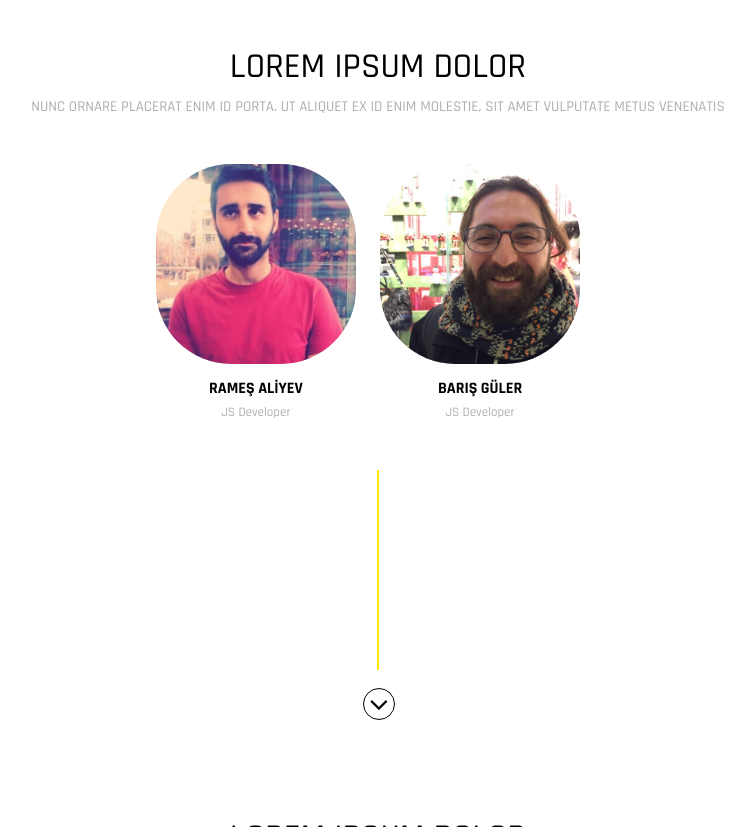
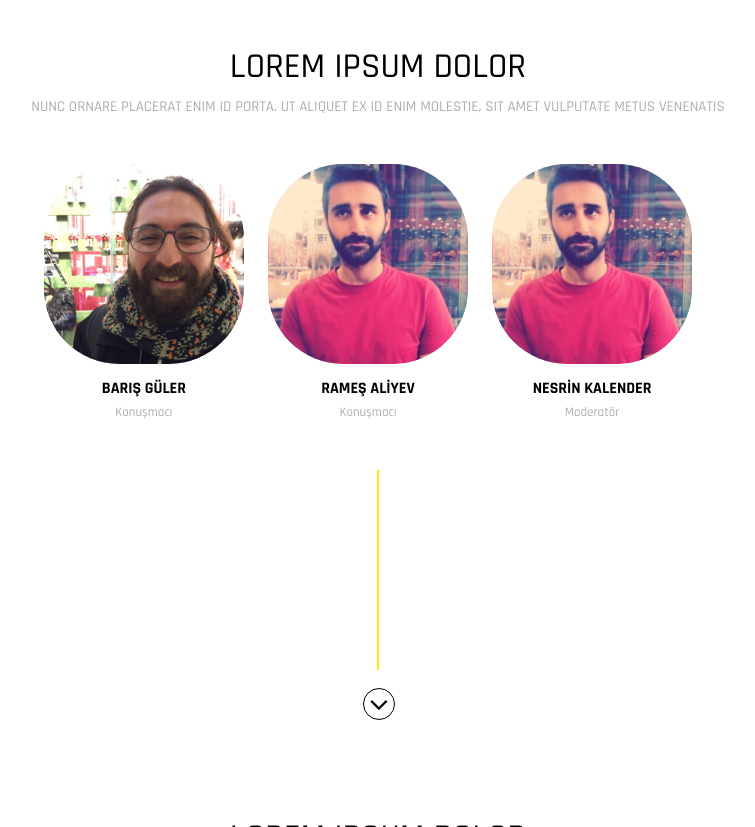
Before and after one commit to JSNinjas/free-for-all-website, a website: page app/index.html in a window 1280 px wide. Shown: the part 1920-2747 px from the top of the page, without its empty margins (262-1017 px from the left). Drawn offline with Linux system fonts and the light colour scheme.

Commit message:
add nesrin kalender team

```diff
--- a/app/index.html
+++ b/app/index.html
@@ -13,7 +13,7 @@
 		<a href="#" class="logo"><img src="images/jsninjas.svg" title="JSNinjas"></a>
 		<nav>
 			<a href="#about">HAKKIMIZDA</a>
-			<a href="#team">KONUŞMACILAR</a>
+			<a href="#team">EKİP</a>
 			<a href="#program">PROGRAM</a>
 			<a href="#contact">İLETİŞİM</a>
 		</nav>
@@ -41,14 +41,19 @@
 		<h1 class="title">LOREM IPSUM DOLOR</h1>
 		<h2 class="sub-title"> NUNC ORNARE PLACERAT ENIM ID PORTA. UT ALIQUET EX ID ENIM MOLESTIE, SIT AMET VULPUTATE METUS VENENATIS</h2>
 		<div class="member">
+			<img src="images/baris.jpg">
+			<h2>BARIŞ GÜLER</h2>
+			<span>Konuşmacı</span>
+		</div>
+		<div class="member">
 			<img src="images/rames.jpg">
 			<h2>RAMEŞ ALİYEV</h2>
-			<span>JS Developer</span>
+			<span>Konuşmacı</span>
 		</div>
 		<div class="member">
-			<img src="images/baris.jpg">
-			<h2>BARIŞ GÜLER</h2>
-			<span>JS Developer</span>
+			<img src="images/rames.jpg">
+			<h2>NESRİN KALENDER</h2>
+			<span>Moderatör</span>
 		</div>
 		<div class="seperator"><span></span><i class="fa fa-angle-down"></i></div>
 	</section>
```
Also changed, not shown: app/images/nesrin.jpg (added).
